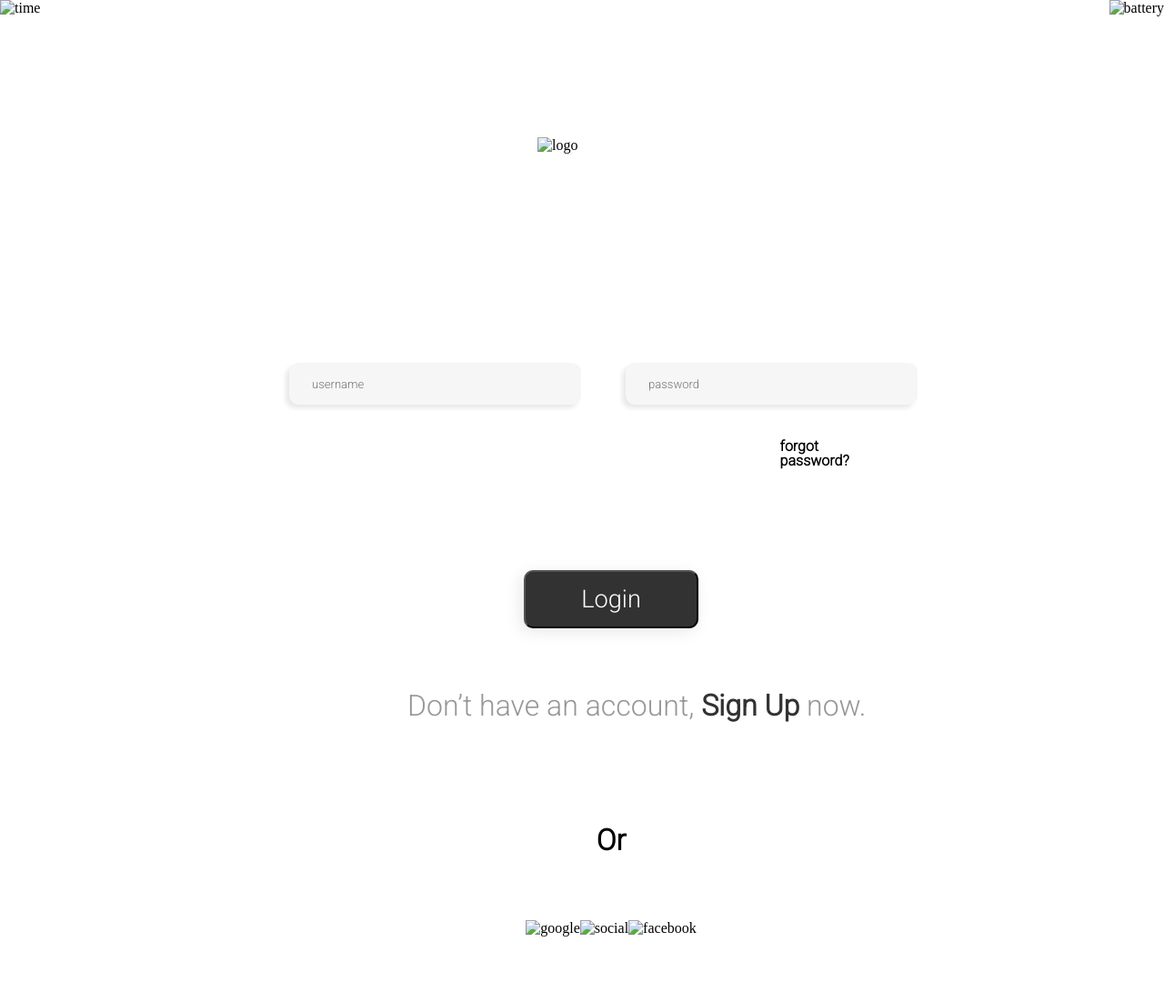
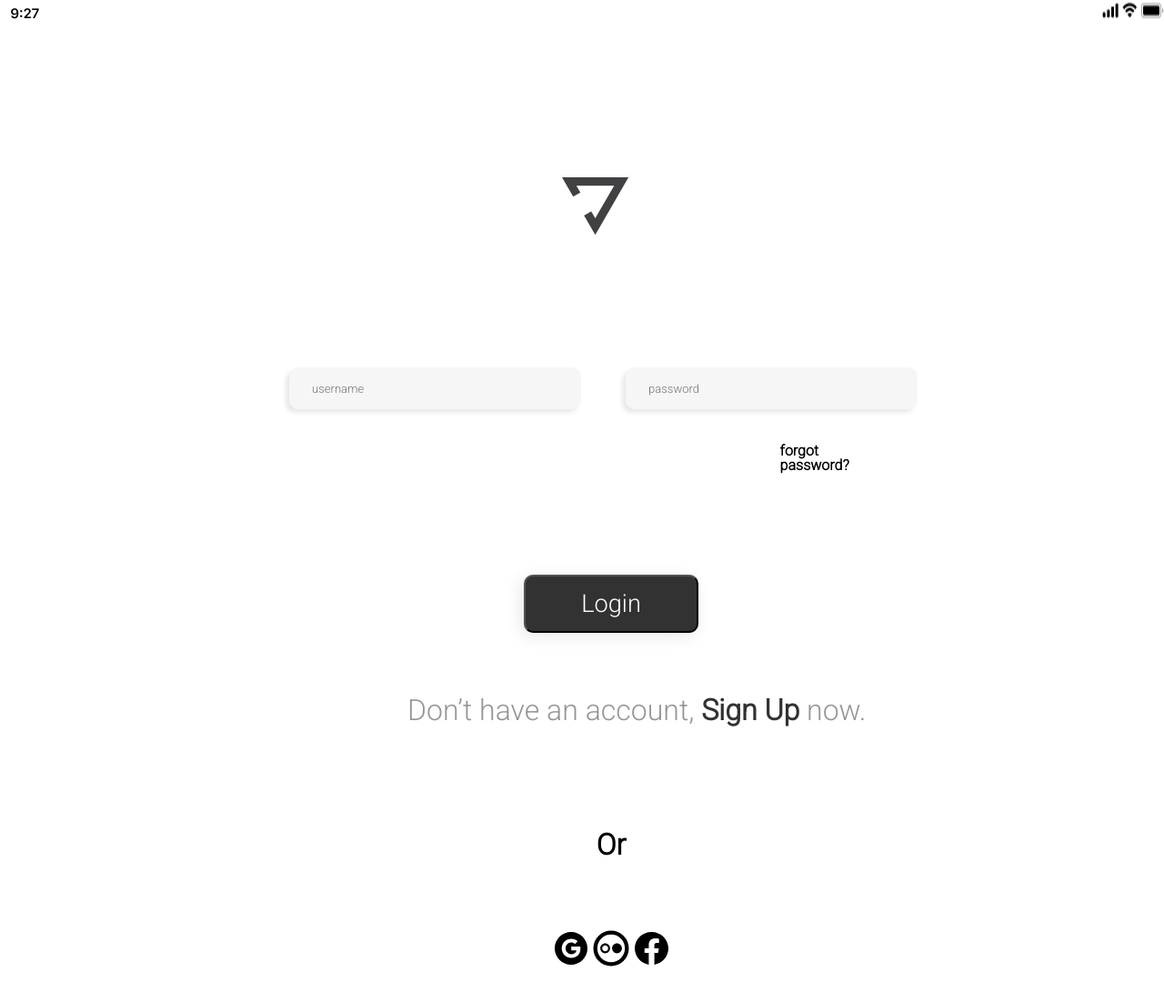
Before and after one commit to Ryandasilva44/app-yoga, a plain HTML site: page index.html in a window 1280 px wide. Shown: the top 1102 px of the page at 91% size. Drawn offline with Linux system fonts and the light colour scheme.

Commit message:
Update index.html

```diff
--- a/index.html
+++ b/index.html
@@ -15,12 +15,12 @@
   <body>
     <div class="container-app">
       <div class="box">
-        <img src="./assests/Time.png" alt="time" />
-        <img src="./assests/UI.png" alt="battery" />
+        <img src="Time.png" alt="time" />
+        <img src="UI.png" alt="battery" />
       </div>
 
       <div class="box-logo">
-        <img src="./assests/Black and White Collection 15.svg" alt="logo" />
+        <img src="Black and White Collection 15.svg" alt="logo" />
       </div>
       <div id="input-12">
       <input
@@ -52,9 +52,9 @@
       <p>Or</p>
 
       <div class="group-icones">
-      <img src="./assests/akar-icons_google-contained-fill.svg" alt="google" />
-      <img src="./assests/typcn_social-flickr-circular.svg" alt="social" />
-      <img src="./assests/akar-icons_facebook-fill.svg" alt="facebook" />
+      <img src="akar-icons_google-contained-fill.svg" alt="google" />
+      <img src="typcn_social-flickr-circular.svg" alt="social" />
+      <img src="akar-icons_facebook-fill.svg" alt="facebook" />
       </div>
     </div>
   </body>
```
